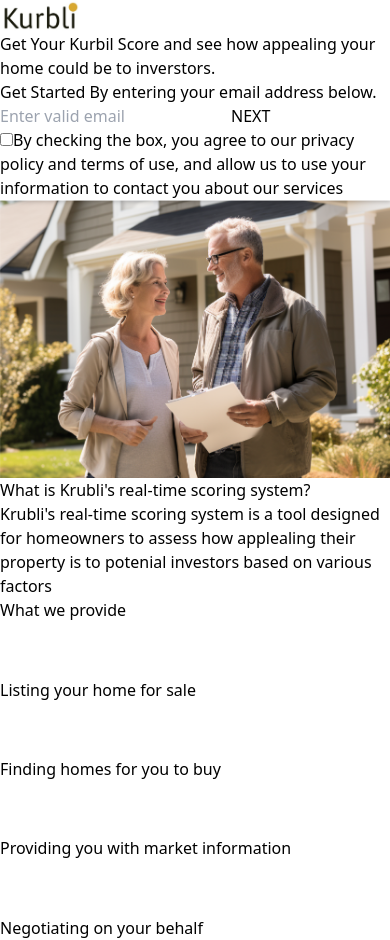
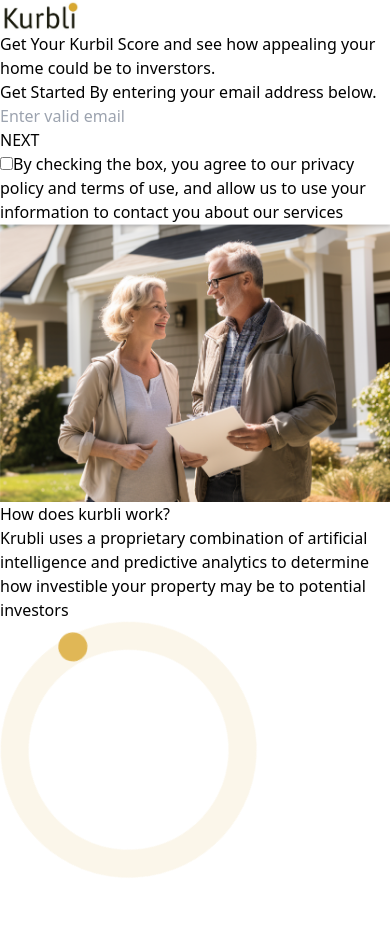
Before and after one commit to thrishank/client, a React (Vite) app: page / in a window 390 px wide. Built offline with nearby package versions, Linux system fonts and the light colour scheme.

Commit message:
made all changes except svg responsive

```diff
--- a/src/App.tsx
+++ b/src/App.tsx
@@ -4,10 +4,13 @@
 import { ScoreBadge } from "./UI/score_badge";
 import { useState } from "react";
 import { useKurbilScore } from "./components/kurbilScore";
+import MoonLoader from "react-spinners/MoonLoader";
+
 
 function App() {
   const [scoreBadgeVisible, setScoreBadgeVisible] = useState(false);
   const { kurbilScore, setKurbilScore } = useKurbilScore();
+  const [isLoading, setIsLoading] = useState(false);
 
   const toggleScoreBadge = () => {
     setScoreBadgeVisible(!scoreBadgeVisible);
@@ -19,14 +22,19 @@
     <>
       <div className={scoreBadgeVisible ? "bg-gray-300" : ""}>
         <Navbar />
-        <div className="grid grid-cols-1 md:grid-cols-2">
+        <div className={isLoading?"hidden":"md:grid md:grid-cols-2 flex flex-col-reverse"}>
             <LeftText
               toggleScoreBadge={toggleScoreBadge}
               setKurbilScore={setKurbilScore}
               kurbilScore={kurbilScore}
+              setIsLoading={setIsLoading}
+              isLoading={isLoading}
             />
             <Right />
+
         </div>
+        <div className={isLoading?"flex justify-center items-center mt-4":"hidden"}><MoonLoader  size={200} color="#d9a831"></MoonLoader></div>
+
         {scoreBadgeVisible && (
           <div className="flex items-center justify-center absolute top-0 w-full h-full z-50">
             <ScoreBadge handleClose={hideScoreBadge} score={kurbilScore} />
--- a/src/UI/input_box.tsx
+++ b/src/UI/input_box.tsx
@@ -6,7 +6,7 @@
 
 const backend_url = `https://1tuwbh5e46.execute-api.ap-southeast-2.amazonaws.com/test`;
 
-export function Input({ toggleScoreBadge, fn, final_score }: any) {
+export function Input({ toggleScoreBadge, fn, final_score,setIsLoading,isLoading}: any) {
   const [email, setEmail] = useState("");
   const [isEmail, setIsEmail] = useState(true);
   const [user_address, setUser_address] = useState({
@@ -29,7 +29,7 @@
   const [score, setScore] = useState(false);
   const [showCheckbox, setShowCheckbox] = useState(true);
   const [isChecked, setIsChecked] = useState(false);
-  const [isloading, setIsLoading] = useState(false);
+  // const [isloading, setIsLoading] = useState(false);
   const [crime_score, setCrime_score] = useState(0);
   const [school_score, setSchool_score] = useState(0);
   const [nsfr_score, setNsfr_score] = useState(0);
@@ -64,7 +64,6 @@
       const geo_json = await geo_response.json();
       setGeo_data(geo_json);
     } catch (error) {
-      alert("Cap Score not found");
       console.error(error);
     } finally {
       setIsLoading(false);
@@ -117,7 +116,6 @@
       fn(krubil_json.score);
     } catch (error) {
       console.error("Error fetching the kurbil score", error);
-      alert("Error fetching the kurbil score");
     }
   };
 
@@ -139,15 +137,16 @@
 
   return (
     <div className="py-10">
-      <div className="flex">
-        <div>
-          <div className="flex relative">
-            {!valid_address && (
+      <div className="">
+        <div className="">
+          <div className="grid grid-cols-1 md:grid-cols-10 gap-3">
+            <div className="md:col-span-6 ">
+              {!valid_address && !valid_address && (
                 <input
                   type={"text"}
                   className={`bg-[#FCFAF5] block w-full border ${
                     isEmail ? "border-green-500" : "border-red-500"
-                } text-lg rounded-full shadow px-6 font-medium py-3 w-96 pr-12`}
+                  } text-lg rounded-full shadow px-6 font-medium py-3 w-96`}
                   value={email}
                   placeholder={"Enter valid email"}
                   required
@@ -155,12 +154,12 @@
                 />
               )}
               {valid_address && (
-              <div className="bg-[#FCFAF5] block border rounded-full text-lg shadow px-6 font-medium py-3 w-96 pr-12">
+                <div className="my-2 w-full bg-[#f1f1f1] border-3 rounded-sm text-lg">
                   <Suggestion onClick={setUser_address} />
                 </div>
               )}
               {isEmail ? (
-              <span className="absolute inset-y-0 right-0 pr-3 flex items-center">
+                <span className="relative bottom-9 left-28 pr-3 flex items-center justify-center">
                   <svg
                     width="250px"
                     height="15px"
@@ -189,7 +188,7 @@
                   </svg>
                 </span>
               ) : email.length > 0 && !isEmail && !valid_address ? (
-              <span className="absolute inset-y-0 right-0 pr-3 flex items-center">
+                <span className="relative bottom-9 left-28 pr-3 flex items-center">
                   <svg
                     width="250px"
                     height="15px"
@@ -218,13 +217,17 @@
                   </svg>
                 </span>
               ) : null}
+            </div>
+
             <button
-              className="px-6 mx-4 rounded-full bg-[#D9A831] font-bold cursor-pointer relative z-10"
+              className="border md:col-span-4 bg-[#d9a831] h-14 py-3 rounded-full shadow font-medium z-10"
               onClick={btn_function}
             >
               {button_text}
             </button>
           </div>
+          <div className="w-full">
+
             {valid_address ||
               (!isEmail && email.trim() != "" && (
             <p className="text-[#FF7575] font-medium px-4">
@@ -234,15 +237,16 @@
             {showCheckbox && <Checkbox setIsChecked={setIsChecked} />}
           </div>
         </div>
-      {isloading && (
-        <div className="flex justify-center mt-4 flex-col items-center">
-          <MoonLoader color="#D9A831" size={200} />
-          {""}
-          <p>Caluculating your kurbli score...</p>
       </div>
-      )}
-      {score && !isloading && (
+
+      {score && !isLoading && (
         <>
+          <div className=" p-2 flex flex-col items-center justify-center">
+            <div className="grid grid-cols-1 gap-2">
+              <h1 className="font-semibold text-4xl text-center">Congratulations!</h1>
+              <p className="text-center">Here's your kurbli score. Investors are looking for properties just like yours.</p>
+              <p className="text-center"><span><a>Click Here</a></span> to find out how to connect with investors today.</p>
+            </div>
             <div className="flex flex-wrap justify-start mt-4">
               <div
                 className="px-1 mb-2 mr-2 bg-[#CFFFEB] flex rounded-full cursor-pointer"
@@ -294,12 +298,8 @@
                   </g>
                 </svg>
               </div>
+            </div>
 
-            <Score text={`Crime Score: ${crime_score}`} color="#F5FFCF" />
-            <Score text={`School Score: ${school_score}`} color="#CFF1FF" />
-            <Score text={`NSFR Score: ${nsfr_score}`} color="#CFD4FF" />
-            <Score text={`RFSR Score: ${rfsr_score}`} color="#F8CFFF" />
-            <Score text={`CAP Score: ${cap_score}`} color="#FFE6CF" />
           </div>
         </>
       )}
--- a/src/UI/score_badge.tsx
+++ b/src/UI/score_badge.tsx
@@ -72,8 +72,8 @@
         <meta property="og:image:height" content="257" />
       </Helmet>
       <div className="text-center text-3xl bg-[#F9F1DE] py-3 px-4">
-        <span className="block">Kurbli Score Badge</span>
-        <button className="absolute top-2 right-2 text-2xl" onClick={handleBadgeCloseClick}>&times;</button>
+        <span className="">Kurbli Score Badge</span>
+        <button className="relative left-28 text-2xl" onClick={handleBadgeCloseClick}>&times;</button>
       </div>
       <div className="flex flex-col items-center p-4">
         <canvas ref={canvasRef} width="300" height="257.38" className="mb-4"></canvas>
--- a/src/components/suggestions.tsx
+++ b/src/components/suggestions.tsx
@@ -8,9 +8,7 @@
     {},
   ];
 
-  const handleError = (e: any) => {
-    console.log("Error while searching: ", e);
-  };
+
 
   const onSelect = (data: any) => {
     onClick(data);
--- a/src/pages/left.tsx
+++ b/src/pages/left.tsx
@@ -4,6 +4,8 @@
   toggleScoreBadge,
   setKurbilScore,
   kurbilScore,
+  setIsLoading,
+  isLoading
 }: any) {
   return (
     <div className="flex flex-col items-start justify-start p-4 m-4 sm:p-10 sm:m-10 overflow-hidden">
@@ -19,6 +21,8 @@
         toggleScoreBadge={toggleScoreBadge}
         fn={setKurbilScore}
         final_score={kurbilScore}
+        setIsLoading={setIsLoading}
+        isLoading={isLoading}
       />
     </div>
   );
--- a/src/pages/right.tsx
+++ b/src/pages/right.tsx
@@ -1,37 +1,16 @@
 export function Right() {
   return (
-    <div className="bg-black">
+    <div className="bg-black flex flex-col-reverse md:flex-col">
       <div className="bg-white">
         <img className="" src="/home.png" height="600px" width="1200px" />
       </div>
+      <div>
 
-      <div className="text-2xl font-semibold text-gray-300 m-2 p-2">
-        What is Krubli's real-time scoring system?
-      </div>
-      <div className="text-gray-300 m-2 p-2">
-        Krubli's real-time scoring system is a tool designed for homeowners to
-        assess how applealing their property is to potenial investors based on
-        various factors
-      </div>
-      <div className="text-2xl font-semibold text-gray-300 m-2 p-2">
-        What we provide
-      </div>
-      <div className="flex pt-2 mt-2">
-        <div className="flex flex-col text-gray-300 p-1 m-1">
-          <img src="/threelines.svg" width="56px" height="56px" />
-          <div className="m-1">Listing your home for sale</div>
+        <div className="text-2xl font-semibold text-gray-300 m-2 p-2">
+          How does kurbli work?
         </div>
-        <div className="flex flex-col text-gray-300 p-1 m-1">
-          <img src="/search.svg" width="56px" height="56px" />
-          <div className="m-1">Finding homes for you to buy</div>
-        </div>
-        <div className="flex flex-col text-gray-300 p-1 m-1">
-          <img src="bucket.svg" width="56px" height="56px" />
-          <div className="m-1">Providing you with market information</div>
-        </div>
-        <div className="flex flex-col text-gray-300 p-1 m-1">
-          <img src="dollar.svg" width="56px" height="56px" />
-          <div className="m-1">Negotiating on your behalf</div>
+        <div className="text-gray-300 m-2 p-2">
+          Krubli uses a proprietary combination of artificial intelligence and predictive analytics to determine how investible your property may be to potential investors
         </div>
       </div>
     </div>
```
Lines whose indentation alone changed are shown as unchanged.
